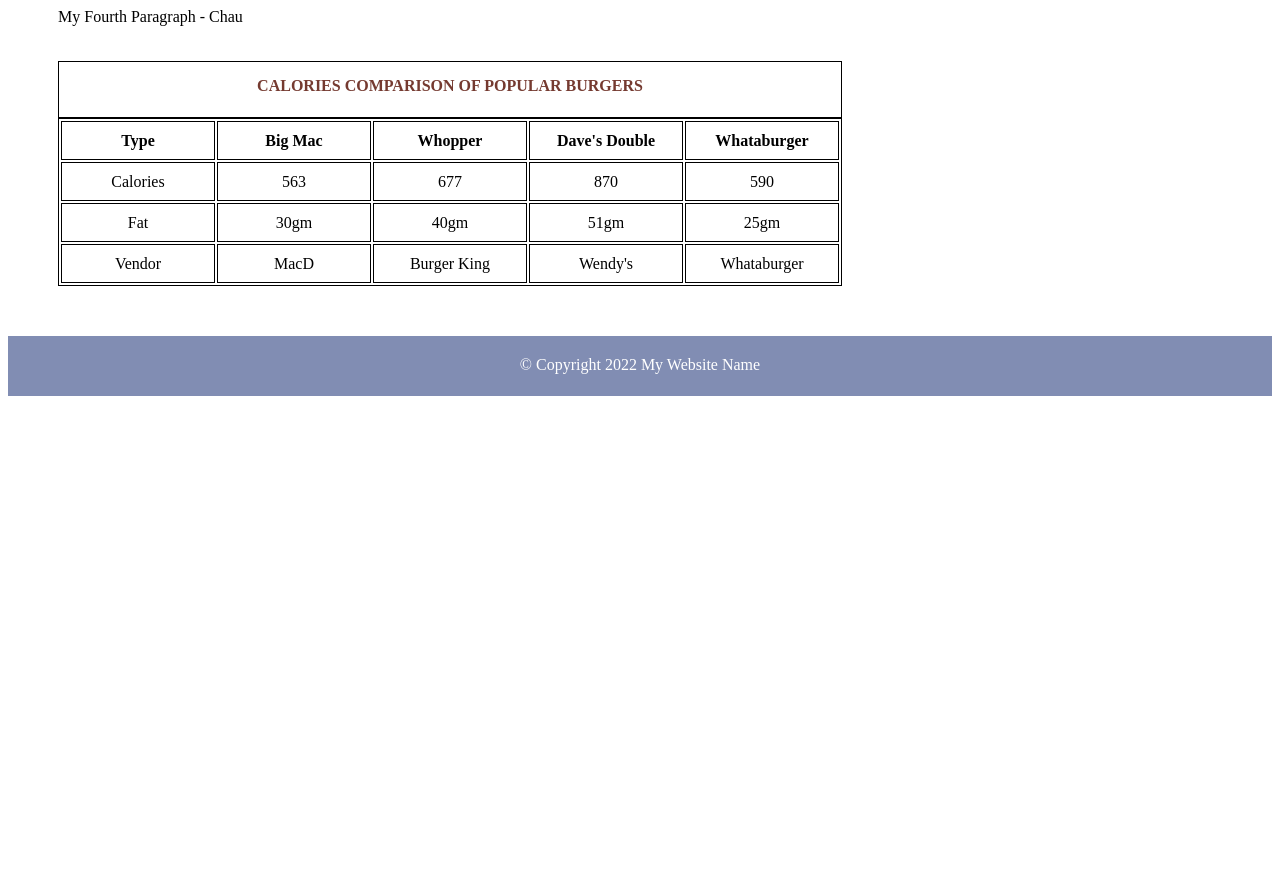
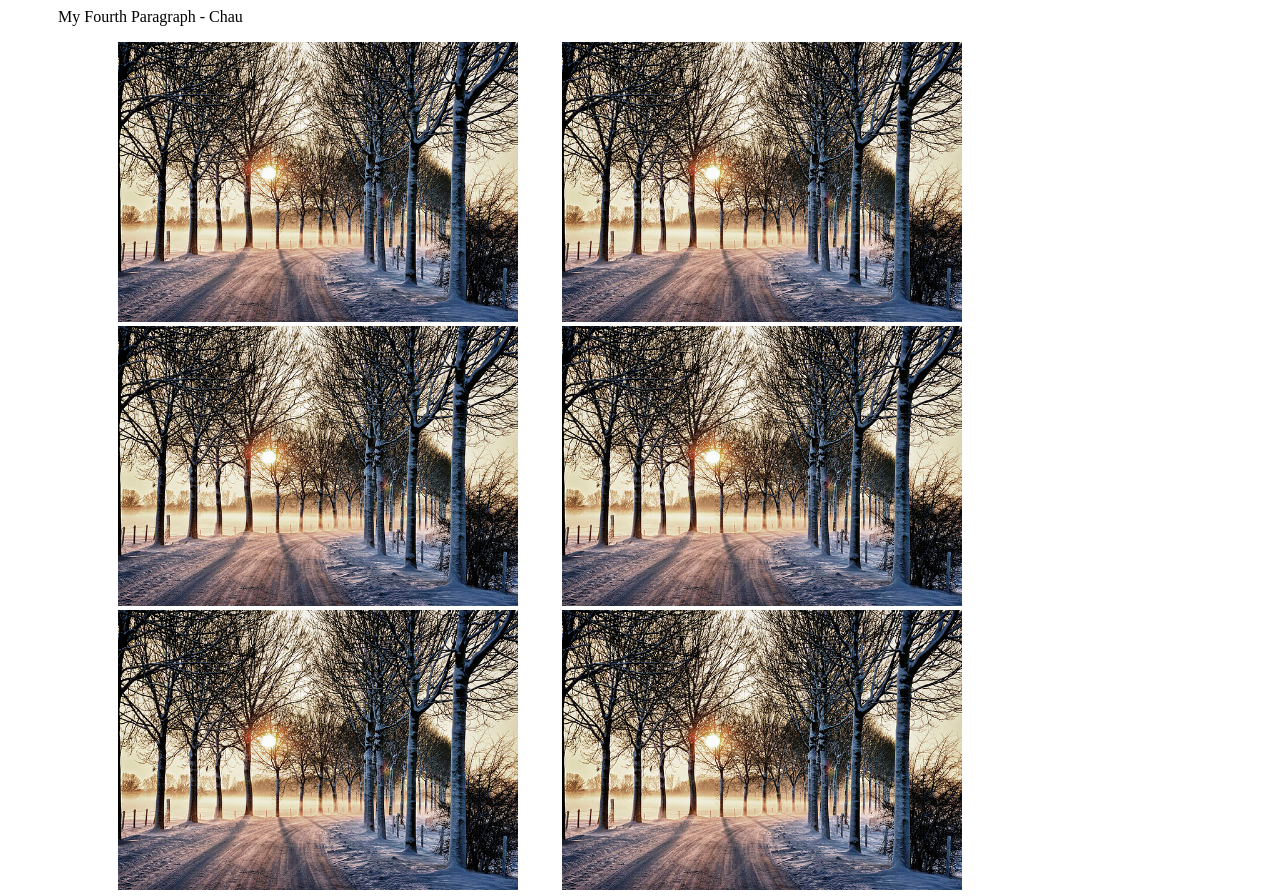
Before and after one commit to chaumdh/week3-day2-exercise, a plain HTML site: page page4.html in a window 1280 px wide. Shown: the part 660-1556 px from the top of the page. Before the commit the page ends 1064 px from the top, so only its background shows below. Drawn offline with Linux system fonts and the light colour scheme.

Commit message:
added images on 4th page

```diff
--- a/page4.html
+++ b/page4.html
@@ -29,44 +29,14 @@
             <h1>My Fourth Heading - Chau</h1>
             <p>My Fourth Paragraph - Chau</p>
 
-            <!-- Create a Table -->
-            <table>
-                <caption>Calories Comparison of Popular Burgers</caption>
-                <thead>
-                    <tr>
-                        <th>Type</th>
-                        <th>Big Mac</th>
-                        <th>Whopper</th>
-                        <th>Dave's Double</th>
-                        <th>Whataburger</th>
-                    </tr>
-                </thead>
-                <tbody>
-                    <tr>
-                        <td>Calories</td>
-                        <td>563</td>
-                        <td>677</td>
-                        <td>870</td>
-                        <td>590</td>
-                    </tr>
-                    <tr>
-                        <td>Fat</td>
-                        <td>30gm</td>
-                        <td>40gm</td>
-                        <td>51gm</td>
-                        <td>25gm</td>
-                    </tr>
-                </tbody>
-                <tfoot>
-                    <tr>
-                        <td>Vendor</td>
-                        <td>MacD</td>
-                        <td>Burger King</td>
-                        <td>Wendy's</td>
-                        <td>Whataburger</td>
-                    </tr>
-                </tfoot>
-            </table>
+            <ul id="album">
+                <li class="photo"><img src="images/winterland1.jpg" alt="Winter landscape 1"></li>
+                <li class="photo"><img src="images/winterland2.jpg" alt="Winter landscape 2"></li>
+                <li class="photo"><img src="images/winterland3.jpg" alt="Winter landscape 3"></li>
+                <li class="photo"><img src="images/winterland4.jpg" alt="Winter landscape 4"></li>
+                <li class="photo"><img src="images/winterland5.jpg" alt="Winter landscape 5"></li>
+                <li class="photo"><img src="images/winterland6.jpg" alt="Winter landscape 6"></li>
+            </ul>
         </main>
 
         <!-- Footer information -->
--- a/style.css
+++ b/style.css
@@ -78,6 +78,9 @@ input[type="submit"] {
     margin: 20px 0 10px 0;
     width: 100px;
 }
+main #album .photo img {
+    width: 400px;
+}
 footer {
     height: 40px;
     background-color: rgb(129, 141, 179);
```
